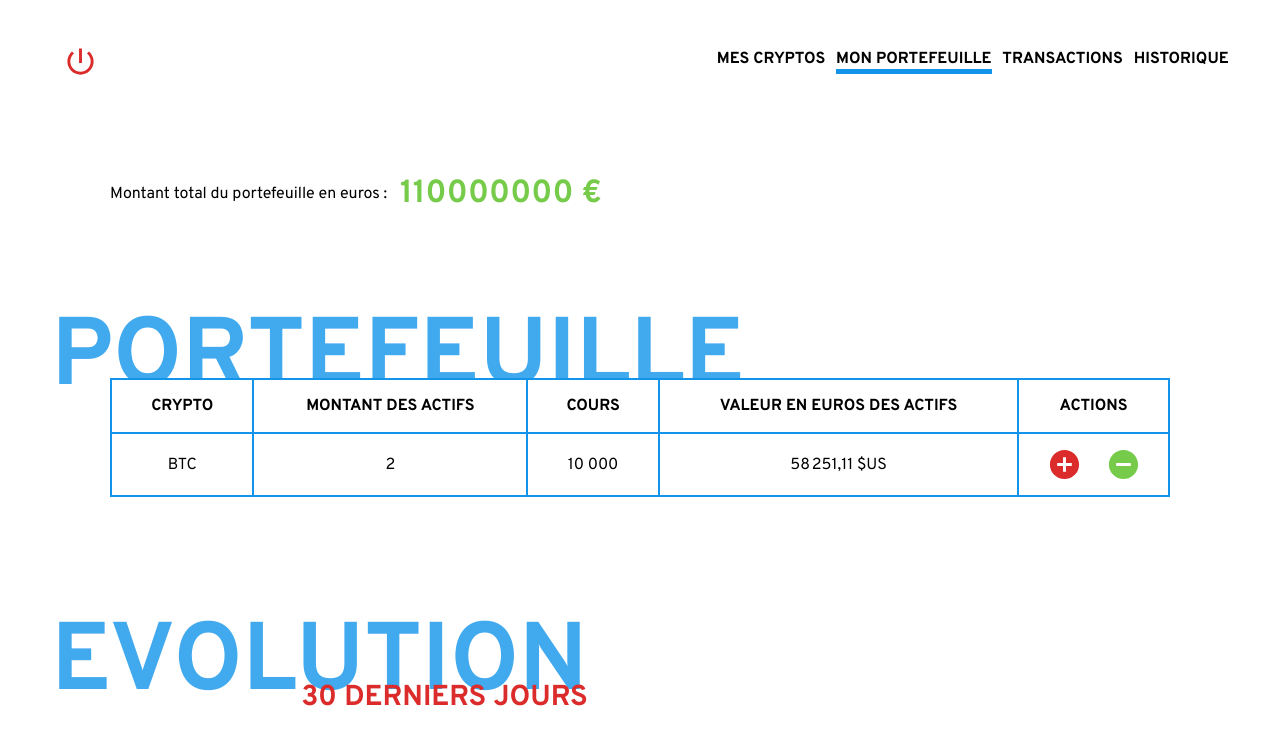
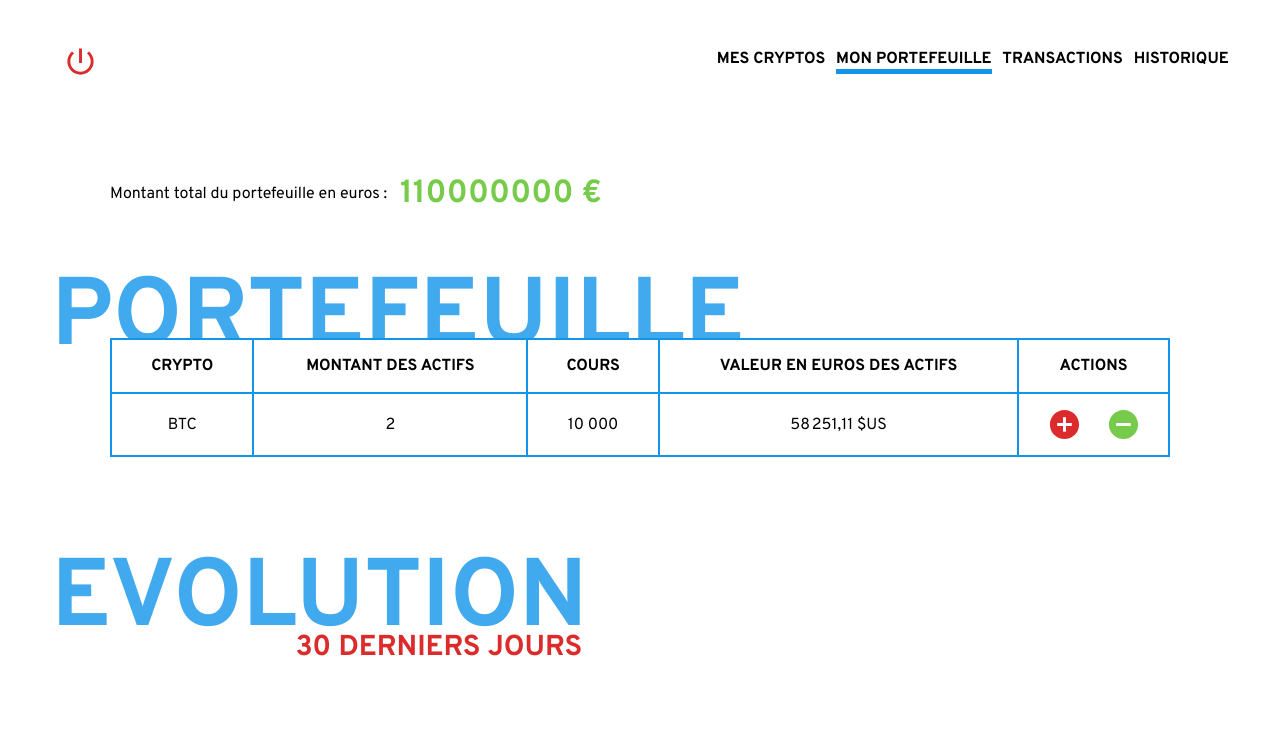
Before and after one commit to Jef-io/crypto-wallet-app, a React (Create React App) app: page / in a window 1280 px wide. Shown: the top 744 px of the page. Built offline with nearby package versions, Linux system fonts and the light colour scheme.

Commit message:
fix structure html + css

```diff
--- a/src/components/Deal.js
+++ b/src/components/Deal.js
@@ -8,7 +8,7 @@ import SelectField from './SelectField'
 export default function Deal ({buttonName, buttonColor}) {
 
     return (
-        <section>
+        <article>
             <form>
                 <SelectField
                     label="Crypto"
@@ -18,6 +18,6 @@ export default function Deal ({buttonName, buttonColor}) {
                 <TextFieldEuros/>
                 <CustomizedButton value={buttonName} color={buttonColor}/>
             </form>
-        </section>
+        </article>
     );
 }
--- a/src/css/index.css
+++ b/src/css/global.css
@@ -39,20 +39,18 @@ body {
     border-bottom: solid 5px #1294ea;
 }
 
-main {
+main, section {
     display: flex;
     flex-direction: column;
 }
 
-section {
-    position: relative;
+article {
     width: 90%;
     align-self: center;
-    z-index: 5;
+    z-index: 13;
 }
 
 h1, h2 {
-    position: relative;
     text-transform: uppercase;
     font-size: 6em;
     margin: 0;
@@ -76,3 +74,12 @@ table, th, td {
 th {
     padding: 2vh 2vw;
 }
+
+header {
+    display: flex;
+    flex-direction: row;
+    align-items: center;
+    width: 90%;
+    align-self: center;
+    margin-bottom: -5vh;
+}
--- a/src/css/trading.css
+++ b/src/css/trading.css
@@ -1,12 +1,3 @@
-.Trading header {
-    display: flex;
-    flex-direction: row;
-    align-items: center;
-    width: 90%;
-    align-self: center;
-    margin-bottom: 2vh;
-}
-
 .Trading h4 {
     font-size: 2em;
     font-weight: bold;
@@ -25,6 +16,6 @@
     background-color: white;
 }
 
-.Trading section {
+/* .Trading section {
     margin-bottom: 10vh;
-}
+} */
--- a/src/css/wallet.css
+++ b/src/css/wallet.css
@@ -1,11 +1,3 @@
-.Wallet header {
-    display: flex;
-    flex-direction: row;
-    align-items: center;
-    width: 90%;
-    align-self: center;
-}
-
 .Wallet h4 {
     font-size: 2em;
     font-weight: bold;
@@ -13,7 +5,11 @@
     margin-left: 1vw;
 }
 
-.WalletEvolution {
+.Wallet section:last-of-type {
+    margin-top: 5vh;
+}
+
+.Wallet section:last-of-type>div {
     width: fit-content;
     display: flex;
     flex-direction: column;
@@ -21,16 +17,10 @@
     padding: 0;
 }
 
-.Wallet h2:last-of-type {
-    margin-top: 8vh;
-    margin-bottom: -4vh;
-}
-
 .Wallet h3 {
-    position: relative;
     font-size: 1.8em;
     text-transform: uppercase;
-    margin-right: 0;
     align-self: flex-end;
-    z-index: 5;
+    z-index: 13;
+    transform: translate(-2%,-50%);
 }
--- a/src/index.js
+++ b/src/index.js
@@ -1,6 +1,6 @@
 import React from 'react';
 import ReactDOM from 'react-dom';
-import './css/index.css';
+import './css/global.css';
 import App from './App';
 import reportWebVitals from './reportWebVitals';
 
--- a/src/pages/Cryptos.js
+++ b/src/pages/Cryptos.js
@@ -8,12 +8,13 @@ export default function Cryptos () {
 
   return (
     <main className="Cryptos">
-        <Title value="Cryptos" variant="1"/>
         <section>
-          <TabCryptos/>
-          <CustomizedButton value="ajouter une cryptomonnaie" color="blue"/>
+          <Title value="Cryptos" variant="1"/>
+          <article>
+            <TabCryptos/>
+            <CustomizedButton value="ajouter une cryptomonnaie" color="blue"/>
+          </article>
         </section>
-
     </main>
   );
 }
--- a/src/pages/History.js
+++ b/src/pages/History.js
@@ -7,11 +7,12 @@ export default function History () {
 
   return (
     <main className="History">
-        <Title value="Historique" variant="1"/>
         <section>
-          <TabHistory/>
+          <Title value="Historique" variant="1"/>
+          <article>
+            <TabHistory/>
+          </article>
         </section>
-
     </main>
   );
 }
--- a/src/pages/Trading.js
+++ b/src/pages/Trading.js
@@ -11,12 +11,14 @@ export default function Trading () {
           <label>Montant total du portefeuille en euros : </label>
           <h4>110000000 €</h4>
         </header>
-
-        <Title value="Acheter" variant="2" color="#e25555"/>
-        <Deal buttonName="Acheter" buttonColor="secondary"/>
-
-        <Title value="Vendre" variant="2" color="#91d66e"/>
-        <Deal buttonName="Vendre" buttonColor="primary"/>
+        <section>
+          <Title value="Acheter" variant="2" color="#e25555"/>
+          <Deal buttonName="Acheter" buttonColor="secondary"/>
+        </section>
+        <section>
+          <Title value="Vendre" variant="2" color="#91d66e"/>
+          <Deal buttonName="Vendre" buttonColor="primary"/>
+        </section>
     </main>
   );
 }
--- a/src/pages/Wallet.js
+++ b/src/pages/Wallet.js
@@ -11,14 +11,19 @@ export default function Wallet () {
           <label>Montant total du portefeuille en euros : </label>
           <h4>110000000 €</h4>
         </header>
-        <Title value="Portefeuille" variant="1"/>
         <section>
-          <TabWallet/>
+          <Title value="Portefeuille" variant="1"/>
+          <article>
+            <TabWallet/>
+          </article>
         </section>
-        <div className="WalletEvolution">
-          <Title value="Evolution" variant="2"/>
-          <Title value="30 derniers jours" variant="3" color="#db2b2b"/>
-        </div>
+        <section className="WalletEvolution">
+          <div>
+            <Title value="Evolution" variant="2"/>
+            <Title value="30 derniers jours" variant="3" color="#db2b2b"/>
+          </div>
+
+        </section>
 
     </main>
   );
```
